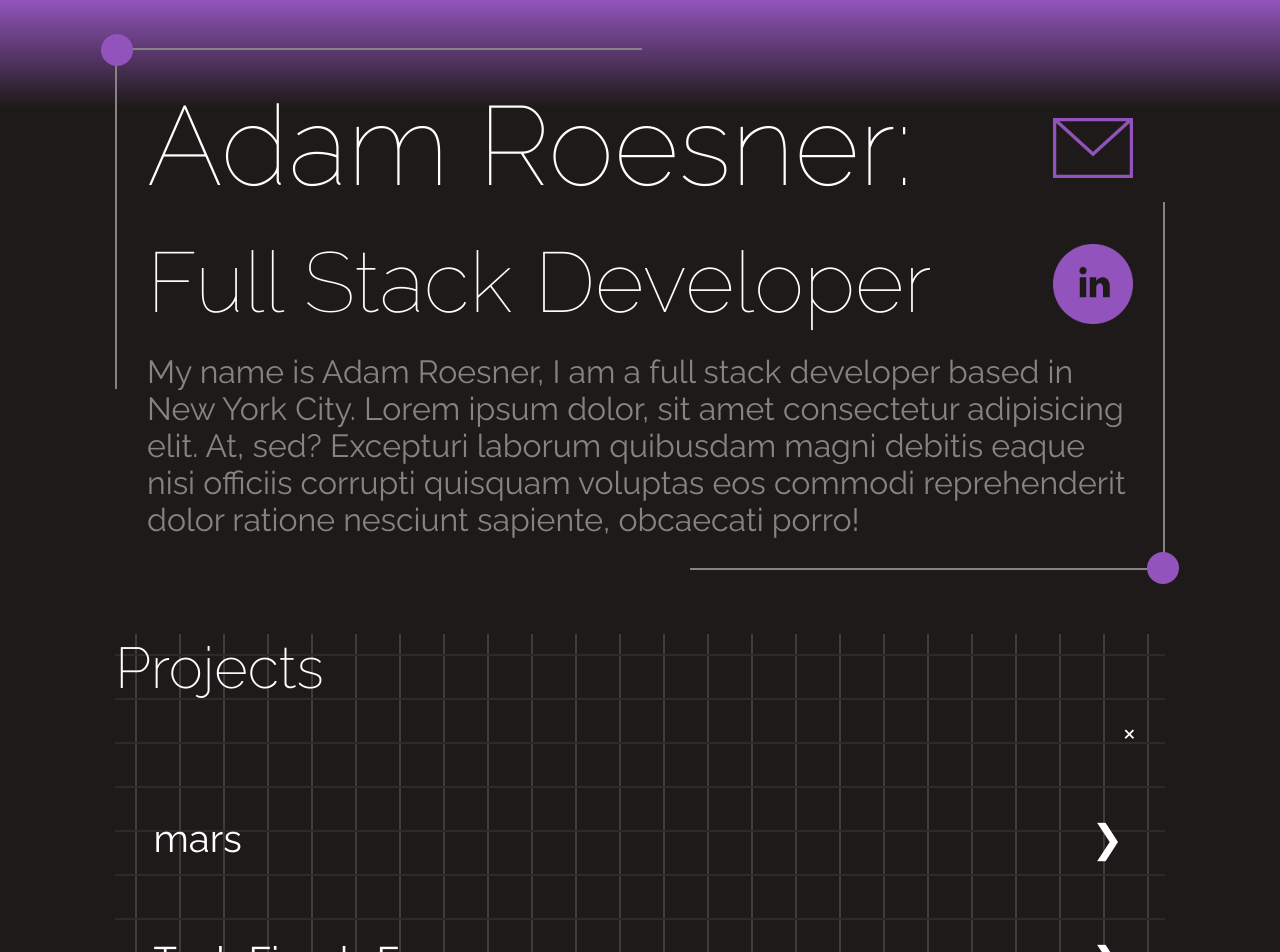
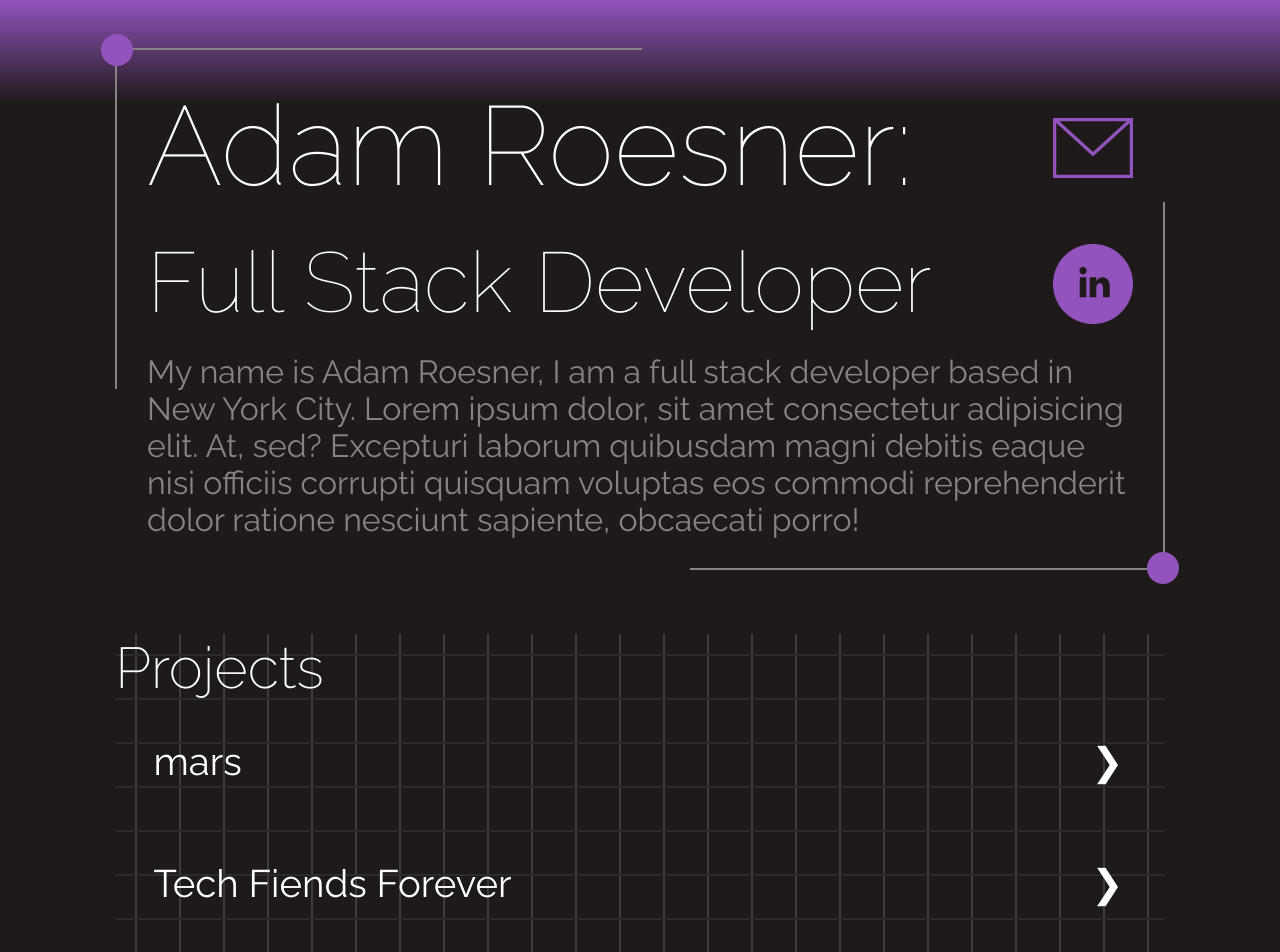
Before and after one commit to roesnera/mars-port-design, a React (Vite) app: page / in a window 1280 px wide. Shown: the top 952 px of the page. Built offline with nearby package versions, Linux system fonts and the light colour scheme.

Commit message:
reworks the projects to close and open on the same element

```diff
--- a/src/Project/Project.css
+++ b/src/Project/Project.css
@@ -2,7 +2,6 @@
     position: relative;
     height: 2em;
     margin: 3rem 0;
-    grid-column: start / median;
 }
 
 .project::before {
--- a/src/Project/Project.jsx
+++ b/src/Project/Project.jsx
@@ -12,7 +12,9 @@ export default function Project({title, makeSelection}) {
   // }
 
   return <div className="tab">
-      <input type="radio" name="rd" id={title} />
+        <input type="radio" name="rd" id="rd4" className='close-input'/>
+        <label htmlFor="rd4" className='tab-close'></label>
+      <input type="radio" name="rd" id={title} className='label-input' />
       <label htmlFor={title} className="tab-label">{title}</label>
       <div className="tab-content">some stuff</div>
   </div>
--- a/src/Projects/Projects.css
+++ b/src/Projects/Projects.css
@@ -7,16 +7,12 @@
     background-size: 44px 44px;
     background-position: 20px 20px;
     padding-bottom: 4rem;
-    display: grid;
-    grid-template-columns: [start] 60% [median] auto [end];
-    grid-template-rows: 3.3rem auto;
     overflow: visible;
 }
 
 .projects-heading, .project {
     font-weight: 200;
     color: white;
-    grid-column: start / end;
 }
 
 .up-from-down[animation="1"] {-webkit-animation:slide-in-bottom 2s ease-in-out .1s both;animation:slide-in-bottom 2s ease-in-out .1s both}
@@ -42,6 +38,7 @@ input[type="radio"] {
   .tab {
     width: 100%;
     color: white;
+    position: relative;
     /* overflow: hidden; */
   }
   .tab-label {
@@ -52,6 +49,8 @@ input[type="radio"] {
     /* font-weight: bold; */
     cursor: pointer;
     transition-duration: .2s;
+    position: relative;
+    z-index: 2;
     /* Icon */
   }
   .tab-label:hover {
@@ -75,26 +74,40 @@ input[type="radio"] {
 
 .tab-close {
     display: flex;
-    justify-content: flex-end;
     padding: 1em;
-    font-size: 0.75em;
+    height: calc(2em + 1em + 6px);
+    width: 100%;
     background: transparent;
     cursor: pointer;
     transition-duration: .2s;
+    position: absolute;
+    top:0;
+    /* z-index: -1; */
   }
   .tab-close:hover {
     transform: scale(1.05);
     background: transparent;
   }
 
-input:checked + .tab-label {
+input.label-input:checked + .tab-label {
     background: var(--color-primary);
+    z-index: -1;
   }
-  input:checked + .tab-label::after {
+  input.label-input:checked + .tab-label::after {
     transform: rotate(90deg);
   }
-  input:checked ~ .tab-content {
+  input.label-input:checked ~ .tab-content {
     max-height: 100vh;
     opacity: 1;
     padding: 1em;
   }
+
+  /* input.label-input:checked ~ label.tab-close {
+    z-index: 100;
+  } */
+
+input.close-input:checked ~ .tab-content{
+  max-height: 0vh;
+  opacity: 0;
+  padding: 0;
+}
--- a/src/Projects/Projects.jsx
+++ b/src/Projects/Projects.jsx
@@ -25,10 +25,6 @@ export default function Projects() {
     <h2 className='projects-heading'>Projects</h2>
     {clicked ? <ProjectTile title={selected}/> : null}
     <div className="tabs">
-      <div className="tab">
-        <input type="radio" name="rd" id="rd4" />
-        <label htmlFor="rd4" className='tab-close'>&times;</label>
-      </div>
       <Project makeSelection={handleClick} title="mars"/>
       <Project makeSelection={handleClick} title="Tech Fiends Forever"/>
       <Project makeSelection={handleClick} title="Some third thing"/>
```
